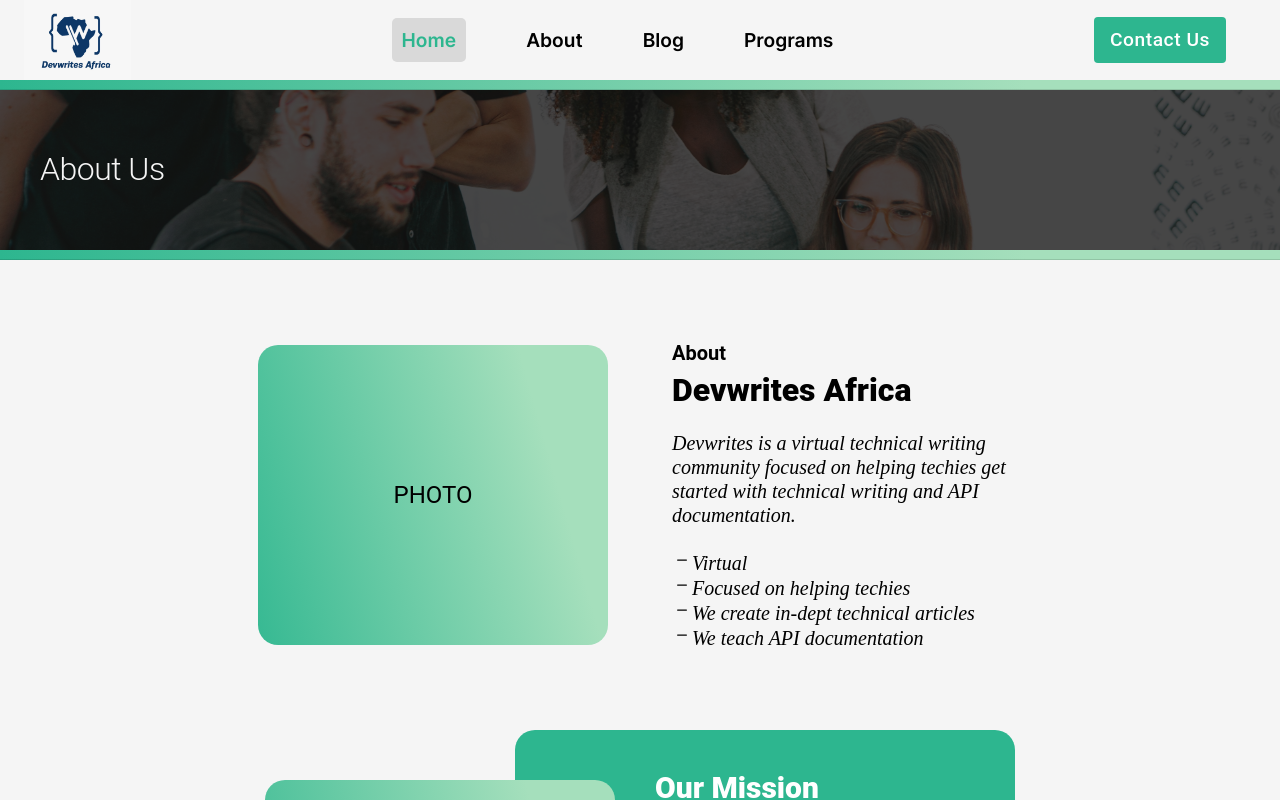
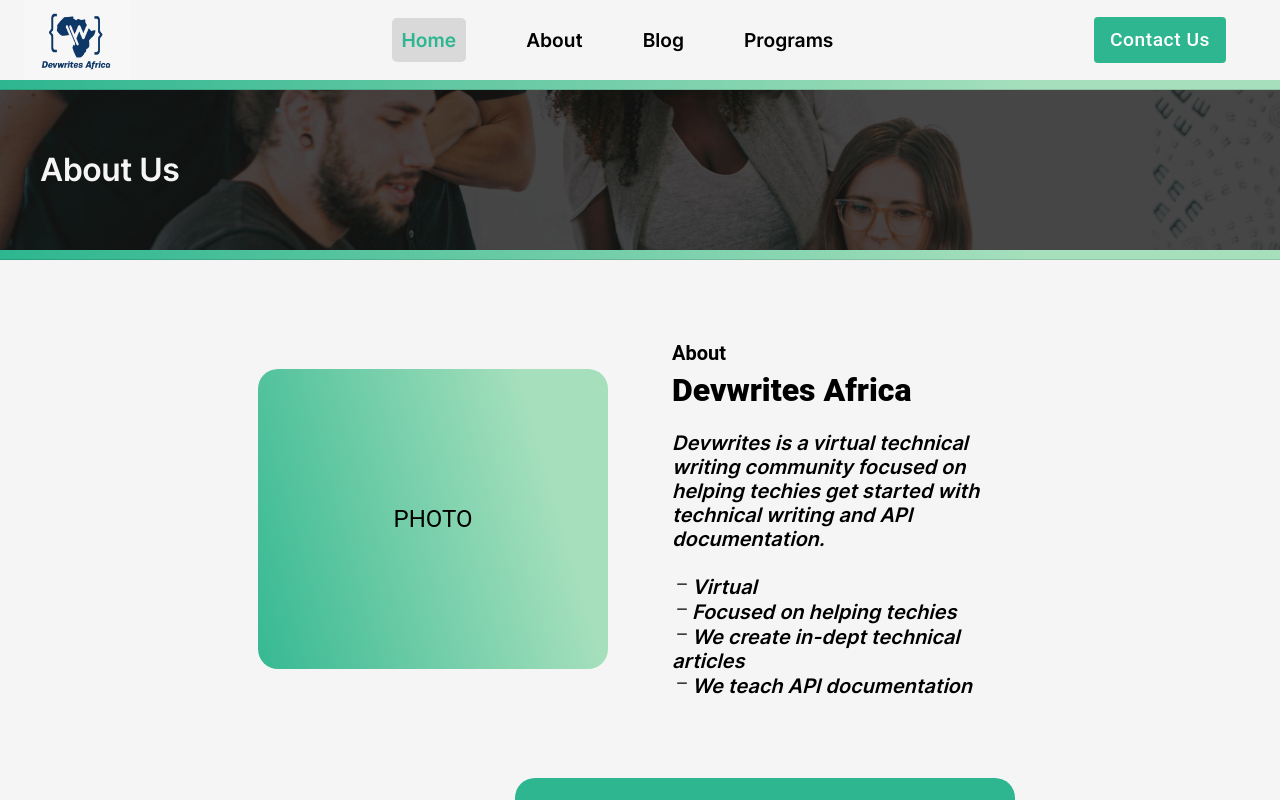
Before and after one commit to Devwrites-Africa/Devwrites, a React (Create React App) app in the folder frontend/: page /about in a window 1280 px wide. Shown: the top 800 px of the page. Built offline with nearby package versions, Linux system fonts and the light colour scheme.

Commit message:
font-family "Inter"

```diff
--- a/frontend/src/Pages/About.css
+++ b/frontend/src/Pages/About.css
@@ -1,3 +1,6 @@
+.about-page {
+    font-family: "Inter";
+}
 .header {
     position: relative;
 }
--- a/frontend/src/Pages/About.js
+++ b/frontend/src/Pages/About.js
@@ -13,10 +13,12 @@
             fontSize: "2rem",
             color: "#F5F5F5",
             paddingLeft: "2.5rem",
+            fontFamily: "Inter",
         },
     };
     return (
         <>
+            <div className="about-page">
                 <Navbar />
                 <div className="header">
                     <DividerComponent />
@@ -91,8 +93,9 @@
                                     }}
                                 >
                                     Devwrites is a virtual technical writing
-                                community focused on helping techies get started
-                                with technical writing and API documentation.
+                                    community focused on helping techies get
+                                    started with technical writing and API
+                                    documentation.
                                 </Typography>
                                 <div className="what-we-do">
                                     <ul>
@@ -155,7 +158,10 @@
                                 <div className="overlay-content">
                                     <Typography
                                         variant="h3"
-                                    sx={{ fontSize: "30px", fontWeight: 800 }}
+                                        sx={{
+                                            fontSize: "30px",
+                                            fontWeight: 800,
+                                        }}
                                         className="overlay-heading"
                                     >
                                         Our Mission
@@ -174,11 +180,12 @@
                                     >
                                         Nihil, aperiam, ad molestiae ut enim
                                         reprehenderit rem repudiandae ducimus
-                                    dolorum obcaecati rerum accusamus provident
-                                    atque eos cum. Reiciendis, modi, sint, vel,
-                                    eligendi veniam esse qui quasi voluptas
-                                    recusandae eum accusamus error animi
-                                    expedita amet rem ad quos.
+                                        dolorum obcaecati rerum accusamus
+                                        provident atque eos cum. Reiciendis,
+                                        modi, sint, vel, eligendi veniam esse
+                                        qui quasi voluptas recusandae eum
+                                        accusamus error animi expedita amet rem
+                                        ad quos.
                                     </Typography>
                                 </div>
                             </Box>
@@ -186,6 +193,7 @@
                     </Stack>
                 </section>
                 <Footer />
+            </div>
         </>
     );
 };
```
Lines whose indentation alone changed are shown as unchanged.
